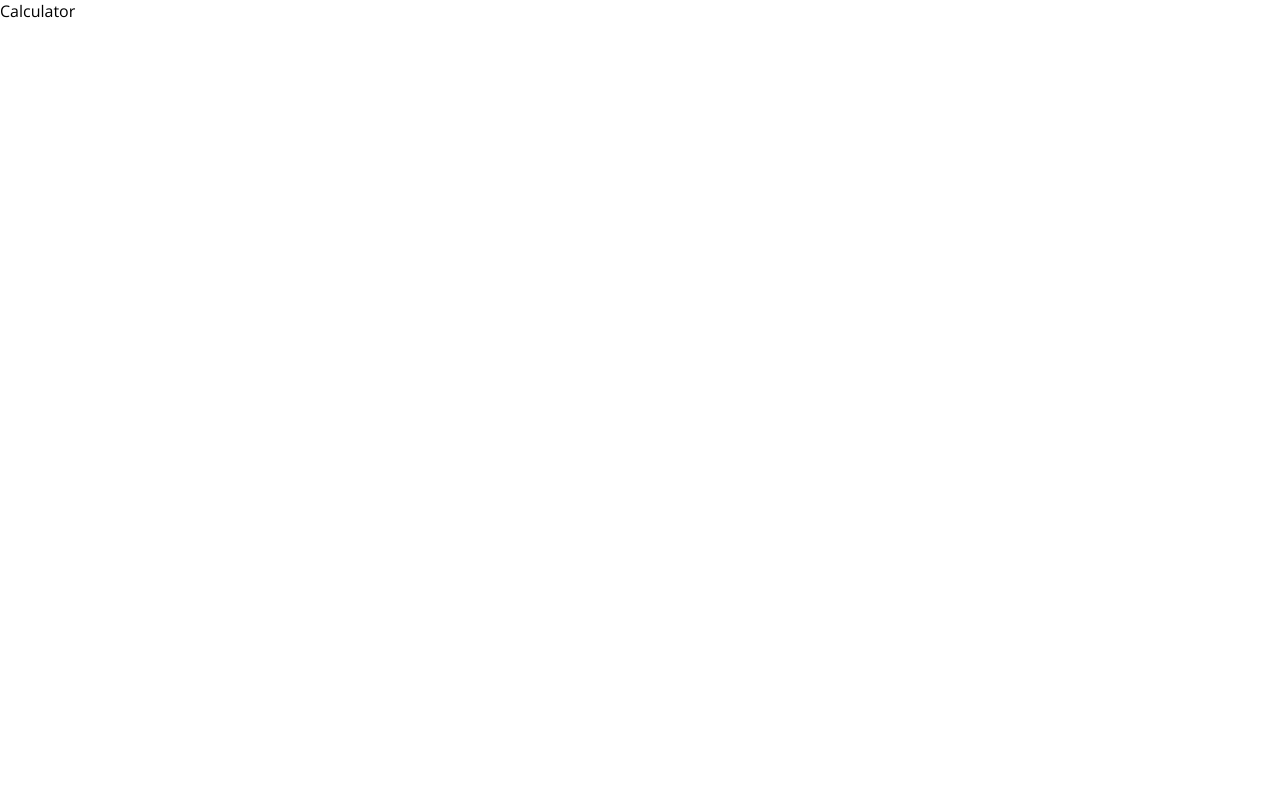
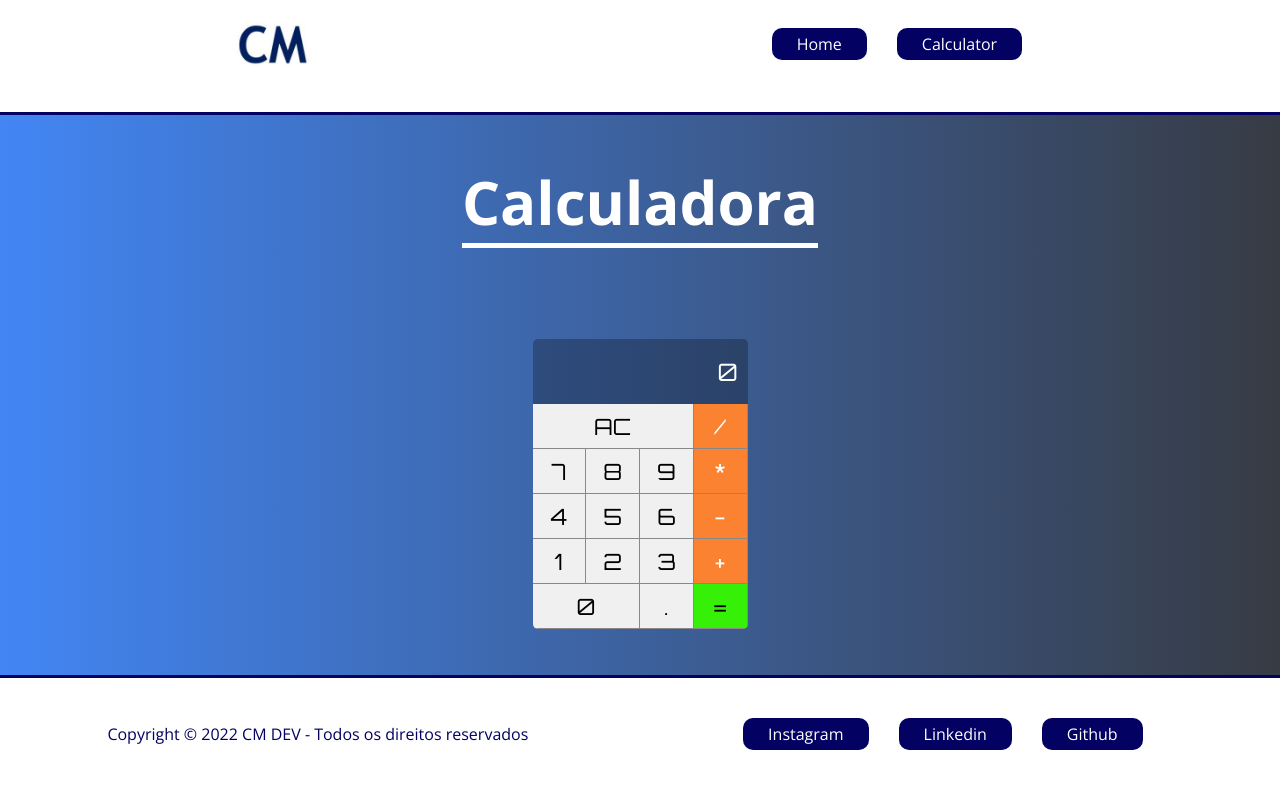
Before and after one commit to caioDesenvMoraes/criptodev-calculator, a React (Create React App) app: page /calculator in a window 1280 px wide. Shown: the top 788 px of the page. Built offline with nearby package versions, Linux system fonts and the light colour scheme.

Commit message:
development calculator

```diff
--- /dev/null
+++ b/src/components/Button/Button.css
@@ -0,0 +1,17 @@
+@import url('https://fonts.googleapis.com/css2?family=Orbitron:wght@400;500;600;700;800;900&display=swap');
+
+:root {
+    --bg-button: #f0f0f0;
+    --border-button: #888;
+}
+
+.button {
+    font-size: 1.4em;
+    background-color: var(--bg-button);
+    font-family: "Orbitron", sans-serif;
+    border: none;
+    border-right: 1px solid var(--border-button);
+    border-bottom: 1px solid var(--border-button);
+    outline: none;
+    cursor: pointer;
+}
--- /dev/null
+++ b/src/components/Button/Button.jsx
@@ -0,0 +1,17 @@
+import React from 'react'
+
+import "./Button.css"
+
+const Button = (btn) => {
+    let classes = "button "
+    classes += btn.operation ? "operation" : ""
+    classes += btn.double ? "double" : ""
+    classes += btn.triple ? "triple" : ""
+    classes += btn.result ? "result" : ""
+
+    return <button className={ classes } onClick={ () => btn.click && btn.click(btn.label)}>
+                {btn.label}
+            </button>
+}
+
+export default Button
--- /dev/null
+++ b/src/components/Display/Display.css
@@ -0,0 +1,41 @@
+@import url('https://fonts.googleapis.com/css2?family=Orbitron:wght@400;500;600;700;800;900&display=swap');
+
+.display {
+    grid-column: span 4;
+    background-color: #0004;
+    font-family: "Orbitron", sans-serif;
+    display: flex;
+    justify-content: flex-end;
+    align-items: center;
+    padding: 10px;
+    font-size: 1.5em;
+}
+
+.button:active {
+    background-color: #ccc;
+}
+
+.button.double {
+    grid-column: span 2;
+}
+
+.button.triple {
+    grid-column: span 3;
+}
+
+.button.operation {
+    background-color: #fa8231;
+    color: #fff;
+}
+
+.button.operation:active {
+    background-color: #fa8231cc;
+}
+
+.button.result {
+    background-color: #36f008;
+}
+
+.button.result:active {
+    background-color: #36f008cc;
+}
--- /dev/null
+++ b/src/components/Display/Display.jsx
@@ -0,0 +1,9 @@
+import React from "react";
+
+import "./Display.css"
+
+const Display = (dsp) => {
+    return <div className="display">{ dsp.value }</div>
+}
+
+export default Display
--- a/src/views/Calculator/Calculator.css
+++ b/src/views/Calculator/Calculator.css
@@ -0,0 +1,29 @@
+.container-calculator {
+    width: 100%;
+    height: 70vh;
+    background: #373B44;
+    background: -webkit-linear-gradient(to right, #4286f4, #373B44);
+    background: linear-gradient(to right, #4286f4, #373B44);
+    display: flex;
+    flex-direction: column;
+    justify-content: space-around;
+    align-items: center;
+    color: #fff;
+    text-align: center;
+}
+
+.container-calculator h1 {
+    font-size: 60px;
+    border-bottom: 5px solid #fff;
+}
+
+.container-calculator .calculator {
+    height: 290px;
+    width: 215px;
+    border-radius: 5px;
+    overflow: hidden;
+
+    display: grid;
+    grid-template-columns: repeat(4, 25%);
+    grid-template-rows: 1fr 45px 45px 45px 45px 45px;
+}
--- a/src/views/Calculator/Calculator.jsx
+++ b/src/views/Calculator/Calculator.jsx
@@ -1,11 +1,168 @@
-import React from "react"
+import React, { Component } from "react"
+
+import NavBar from "../../components/NavBar/NavBar"
+import Footer from "../../components/Footer/Footer"
+import Button from "../../components/Button/Button"
+import Display from "../../components/Display/Display"
 
 import "./Calculator.css"
 
-const Calculator = () => {
-    return (
-        <div>Calculator</div>
-    )
+const initialState = {
+    displayValue: "0",
+    clearDisplay: false,
+    operation: null,
+    values: [0, 0],
+    current: 0
 }
+export default class Calculator extends Component {
 
-export default Calculator
+    state = { ...initialState }
+
+    clearMemory() {
+            // setando pro estado inicial
+            this.setState({ ...initialState })
+    }
+
+    setOperation(operation) {
+        if(this.state.current === 0) {
+            // setando o estado
+            this.setState({clearDisplay: true, operation, current: 1})
+        } else {
+            // pegando a operação igual (result) "="
+            const result = operation === "="
+            const currentOperation = this.state.operation
+
+            // clonando o array values
+            const values = [ ...this.state.values ]
+
+            // selecionando a operação
+            switch(currentOperation) {
+                case "+":
+                    values[0] += values[1]
+                    break
+                case "-":
+                    values[0] -= values[1]
+                    break
+                case "*":
+                    values[0] *= values[1]
+                    break
+                case "/":
+                    values[0] /= values[1]
+                    values[0] = parseFloat(values[0].toFixed(3))
+                    break
+                case "=":
+                    values[0] = 0
+                    break
+                default:
+            }
+
+            // zerando o indice 1
+            values[1] = 0
+
+            // setando o estado
+            this.setState({
+                displayValue: values[0].toString(),
+                clearDisplay: !result,
+                operation: result ? null : operation,
+                values,
+                current: result ? 0 : 1
+            })
+            console.log(this.state.values)
+
+        }
+    }
+
+    addDigit(dig) {
+        // evitando colocar dois pontos na calculadora (123.45.67)
+        if(dig === "." && this.state.displayValue.includes(".")) return
+        // limpar o display
+        const clearDisplay = this.state.displayValue === "0" || this.state.clearDisplay
+        // pegar o valor atual
+        const currentValue = clearDisplay ? "" : this.state.displayValue
+        // mostrar no display
+        const displayValue = currentValue + dig
+        // setando o estado
+        this.setState({displayValue, clearDisplay: false})
+
+        if(dig !== ".") {
+            // pegando o indice atual
+            const i = this.state.current
+            // criando um novo valor transformado em float
+            const newValue = parseFloat(displayValue)
+            // clonando o array de valores
+            const values = [ ...this.state.values ]
+            // colocando o novo valor no indice atual do array
+            values[i] = newValue
+            // setando o estado
+            this.setState({ values })
+            console.log(values)
+        }
+
+        // deixando mais real
+        const values = [ ...this.state.values ]
+        if (values[0].toString().length > 10) {
+            let maxLength = 9
+            let parts = values[0].toString().split('.')
+            console.log(values[0].toString().length)
+            if (parts[0].toString().length > 8) {
+                console.log(parts[0].toString().length)
+                this.setState({ ...initialState })
+                this.setState({ displayValue: 'ERRO', clearDisplay: true })
+            } else if (parts[1] === '' ){
+                this.setState({ displayValue: parts[0] })
+            } else {
+                parts[1] = parts[1].substring(0,
+                    (maxLength - parts[0].toString().length))
+
+                this.setState({
+                    displayValue: parts.join('.')
+                })
+            }
+        }
+    }
+
+    render() {
+        const addDigit = dig => this.addDigit(dig)
+        const setOperation = ope => this.setOperation(ope)
+        return(
+            <>
+                <NavBar/>
+                <div className="container-calculator">
+                    <h1>Calculadora</h1>
+                    <div className="calculator">
+                        {/* primeira linha */}
+                        <Display value={ this.state.displayValue }/>
+
+                        {/* segunda linha */}
+                        <Button label="AC" click={ () => this.clearMemory() } triple/>
+                        <Button label="/" click={ setOperation } operation/>
+
+                        {/* terceira linha */}
+                        <Button label="7" click={ addDigit }/>
+                        <Button label="8" click={ addDigit }/>
+                        <Button label="9" click={ addDigit }/>
+                        <Button label="*" click={ setOperation } operation/>
+
+                        {/* quarta linha */}
+                        <Button label="4" click={ addDigit }/>
+                        <Button label="5" click={ addDigit }/>
+                        <Button label="6" click={ addDigit }/>
+                        <Button label="-" click={ setOperation } operation/>
+
+                        {/* quinta linha */}
+                        <Button label="1" click={ addDigit }/>
+                        <Button label="2" click={ addDigit }/>
+                        <Button label="3" click={ addDigit }/>
+                        <Button label="+" click={ setOperation } operation/>
+
+                        {/* sexta linha */}
+                        <Button label="0" click={ addDigit } double/>
+                        <Button label="." click={ addDigit }/>
+                        <Button label="=" click={ setOperation } result/>
+                    </div>
+                </div>
+                <Footer/>
+            </>
+        )
+    }
+}
```
